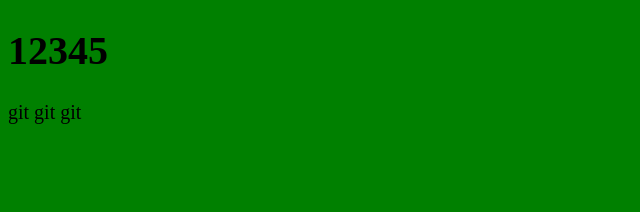
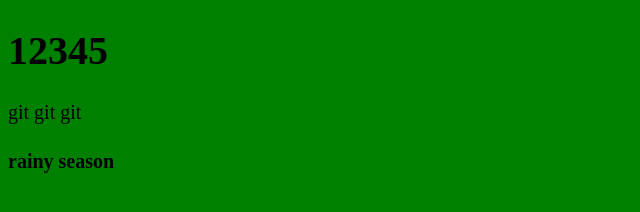
Before and after one commit to clingoram/test, a plain HTML site: page index.html in a window 1280 px wide. Shown: the whole page, without its empty margins (0-640 px from the left). Drawn offline with Linux system fonts and the light colour scheme.

Commit message:
Update index.html

```diff
--- a/index.html
+++ b/index.html
@@ -8,5 +8,6 @@
 <body>
 	<h1>12345</h1>
 	<p>git git git</p>
+	<h4>rainy season</h4>
 </body>
 </html>
```
